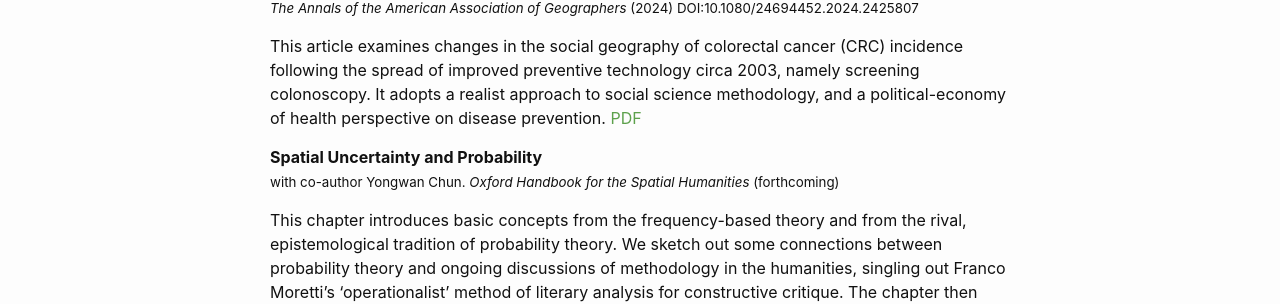
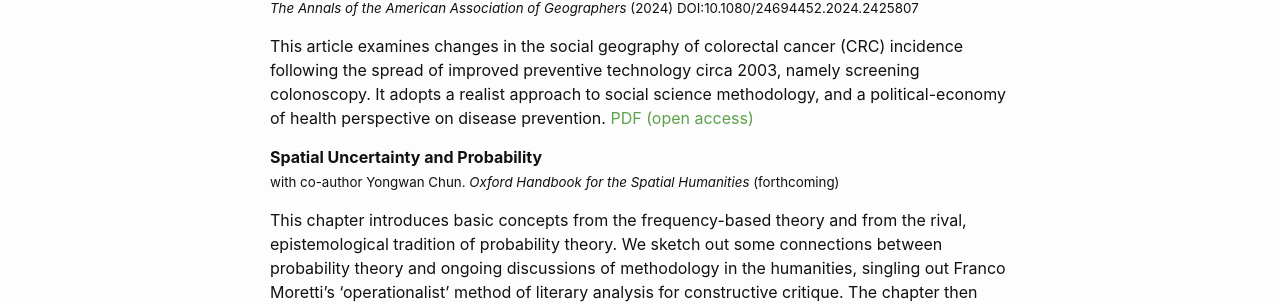
Before and after one commit to ConnorDonegan/connordonegan.github.io, a Jekyll site: the page built from articles.markdown, in a window 1280 px wide. Shown: the part 216-520 px from the top of the page. Built offline with Jekyll 4.4.1, drawn with Linux system fonts in a browser that asks for light colours.

Commit message:
send to OSF instead of pdf

```diff
--- a/articles.markdown
+++ b/articles.markdown
@@ -11,7 +11,7 @@
 <small> <em> The Annals of the American Association of Geographers </em> (2024) DOI:10.1080/24694452.2024.2425807
 <br/>
 
-This article examines changes in the social geography of colorectal cancer (CRC) incidence following the spread of improved preventive technology circa 2003, namely screening colonoscopy. It adopts a realist approach to social science methodology, and a political-economy of health perspective on disease prevention. <a href="{{ site.url }}/assets/Donegan 2024 - Annals of AAG.pdf">PDF</a>
+This article examines changes in the social geography of colorectal cancer (CRC) incidence following the spread of improved preventive technology circa 2003, namely screening colonoscopy. It adopts a realist approach to social science methodology, and a political-economy of health perspective on disease prevention. <a href="https://doi.org/10.31235/osf.io/27xyn">PDF (open access)</a>
 
 
 <b style="color:Charcoal;">Spatial Uncertainty and Probability</b> <br/>
```
